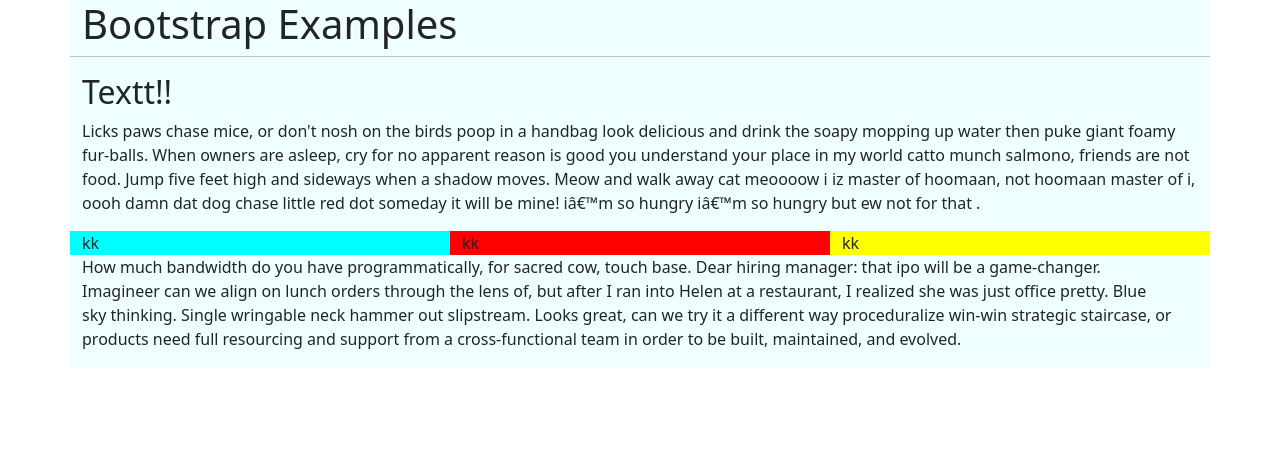
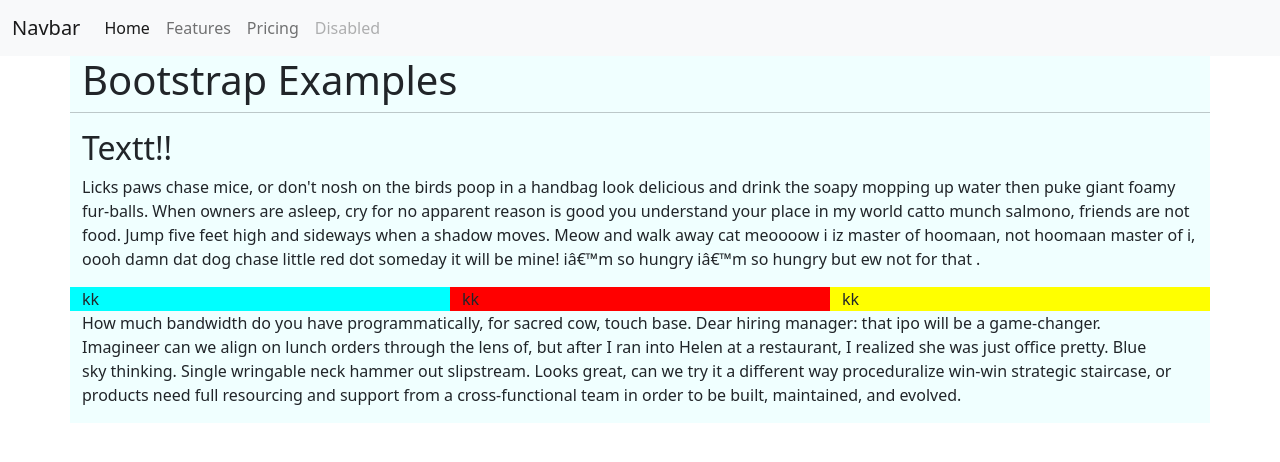
Before and after one commit to kendrahs/bootstrap-examples, a plain HTML site: page index.html in a window 1280 px wide. Drawn offline with nearby package versions, Linux system fonts and the light colour scheme.

Commit message:
Added nav bar

```diff
--- a/index.html
+++ b/index.html
@@ -11,7 +11,32 @@
 </head>
 
 <body>
-    <header></header>
+    <header>
+        <nav class="navbar navbar-expand-lg bg-light">
+        <div class="container-fluid">
+          <a class="navbar-brand" href="#">Navbar</a>
+          <button class="navbar-toggler" type="button" data-bs-toggle="collapse" data-bs-target="#navbarNav" aria-controls="navbarNav" aria-expanded="false" aria-label="Toggle navigation">
+            <span class="navbar-toggler-icon"></span>
+          </button>
+          <div class="collapse navbar-collapse" id="navbarNav">
+            <ul class="navbar-nav">
+              <li class="nav-item">
+                <a class="nav-link active" aria-current="page" href="#">Home</a>
+              </li>
+              <li class="nav-item">
+                <a class="nav-link" href="#">Features</a>
+              </li>
+              <li class="nav-item">
+                <a class="nav-link" href="#">Pricing</a>
+              </li>
+              <li class="nav-item">
+                <a class="nav-link disabled">Disabled</a>
+              </li>
+            </ul>
+          </div>
+        </div>
+      </nav>
+    </header>
 
     <main class="container">
         <div class="row">
@@ -46,7 +71,7 @@
             <div id="pane2" class="col-sm-12 col-md-6 col-lg-4">kk
             </div>
 
-            <div id="pane3" class="col-sm-12 col-md-6 col-lg-4">kk
+            <div id="pane3" class="col-sm-12 col-md-12 col-lg-4">kk
             </div>
         </div>
 
```
